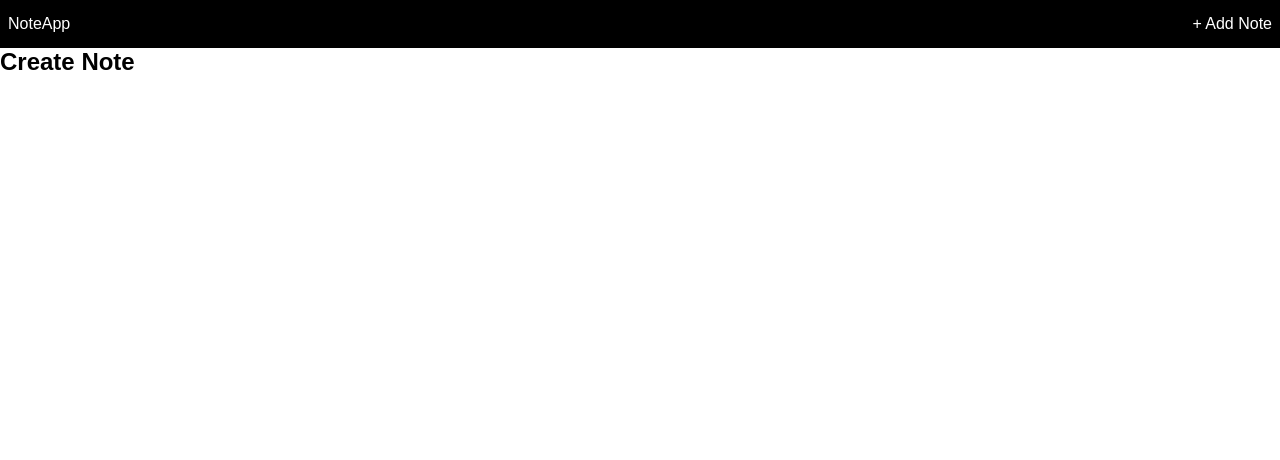
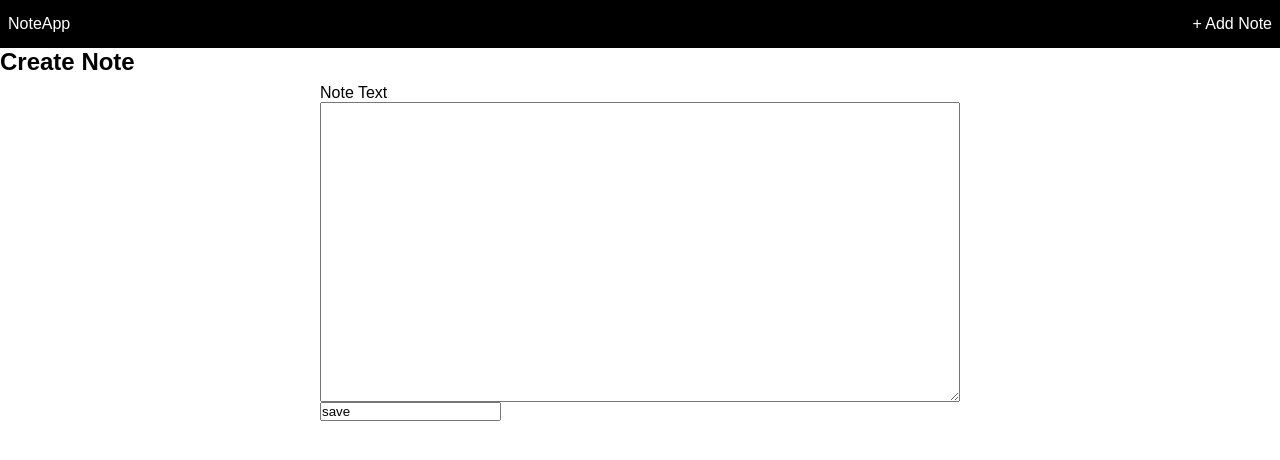
Before and after one commit to AmanySirajAl-Din/NoteApp, a Flask app: page /createnote in a window 1280 px wide. Shown: the top 460 px of the page. Run offline with Flask 2, Linux system fonts and the light colour scheme.

Commit message:
Add create note form

```diff
--- a/noteapp/static/css/style.css
+++ b/noteapp/static/css/style.css
@@ -54,3 +54,13 @@
     margin: 0.5rem;
 
 }
+
+.noteform {
+    width: 50%;
+    margin: auto;
+    margin-top: 0.5rem;
+}
+.noteform textarea{
+    width: 100%;
+    height: 300px;
+}
--- a/noteapp/templates/createnote.html
+++ b/noteapp/templates/createnote.html
@@ -3,7 +3,11 @@
 
 {% block content %}
     <h2> Create Note </h2>
-    <div>
-
-    </div>
+    <form method="post" class="noteform">
+        <label for="notetext">
+            Note Text
+            <textarea name="notetext"></textarea>
+        </label>
+        <input type="text" name="createnote" value="save"/>
+    </form>
 {% endblock %}
```
Also changed, not shown: README.md.
